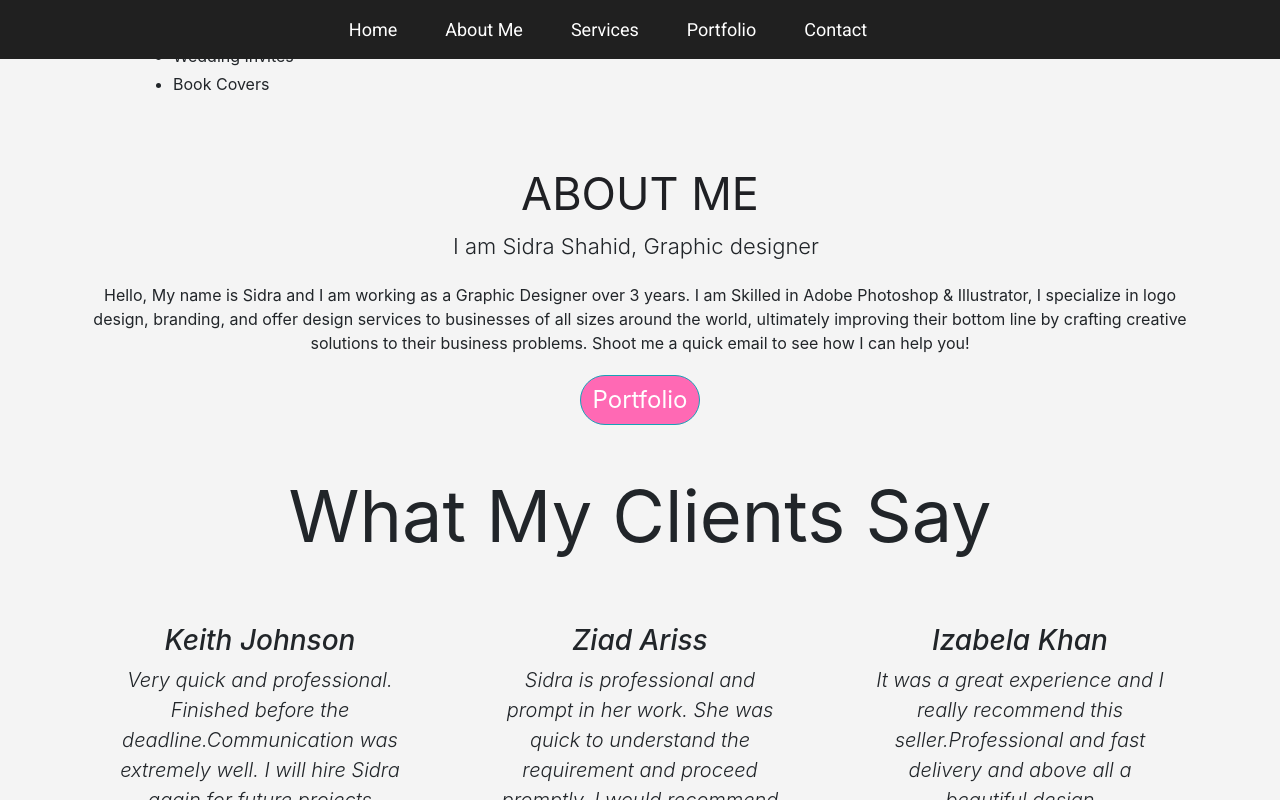
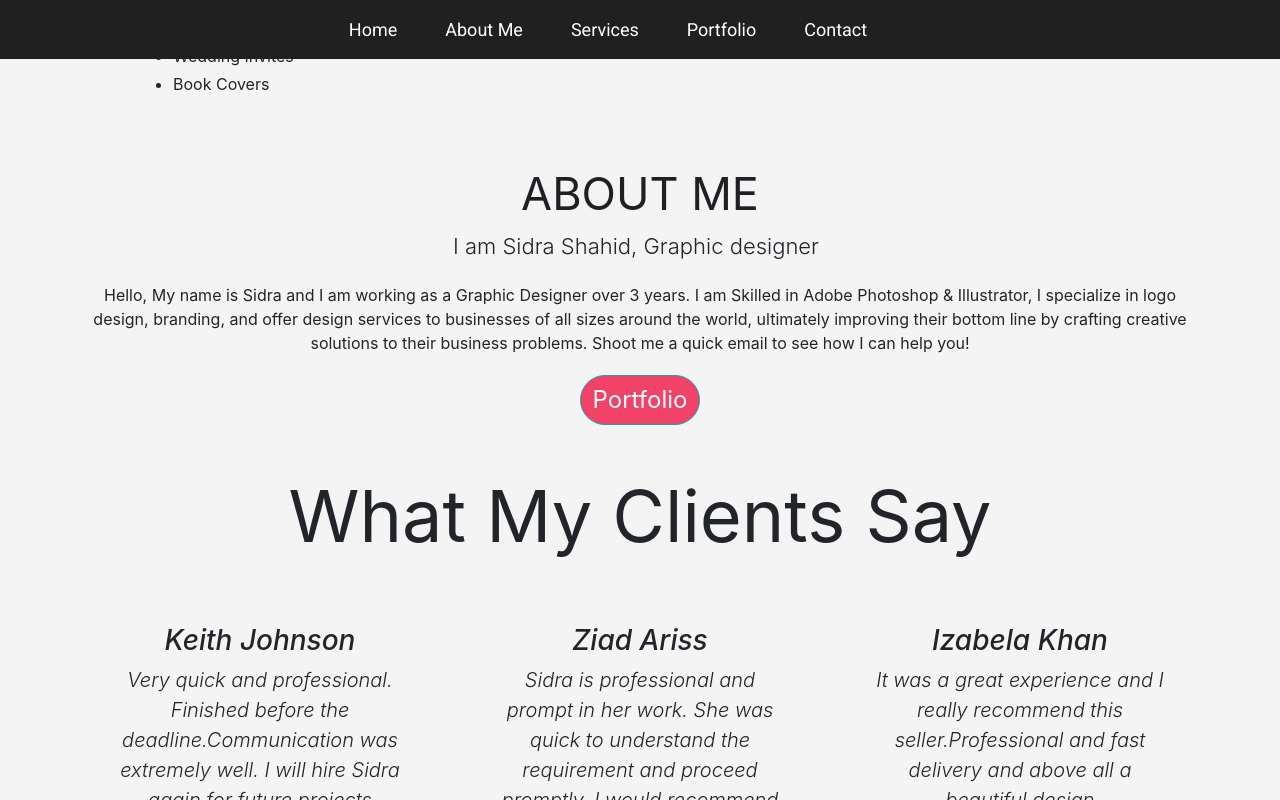
Before and after one commit to SalmanAhmed24/SalmanAhmed24.github.io, a plain HTML site: page index.html in a window 1280 px wide. In both pictures the pointer is over the link 639 px from the left and 2092 px from the top of the page. Shown: the part 1692-2492 px from the top of the page. Drawn offline with nearby package versions, Linux system fonts and the light colour scheme.

Commit message:
Update style.css

```diff
--- a/css/style.css
+++ b/css/style.css
@@ -24,7 +24,7 @@
 background-color: #F14258 !important;
 }
 .cus-btn:hover{
-  background-color: #FF69B4 !important;
+  background-color: #F14268 !important;
 }
 .col-md-3:hover .overlay {
   opacity: 1;
```
